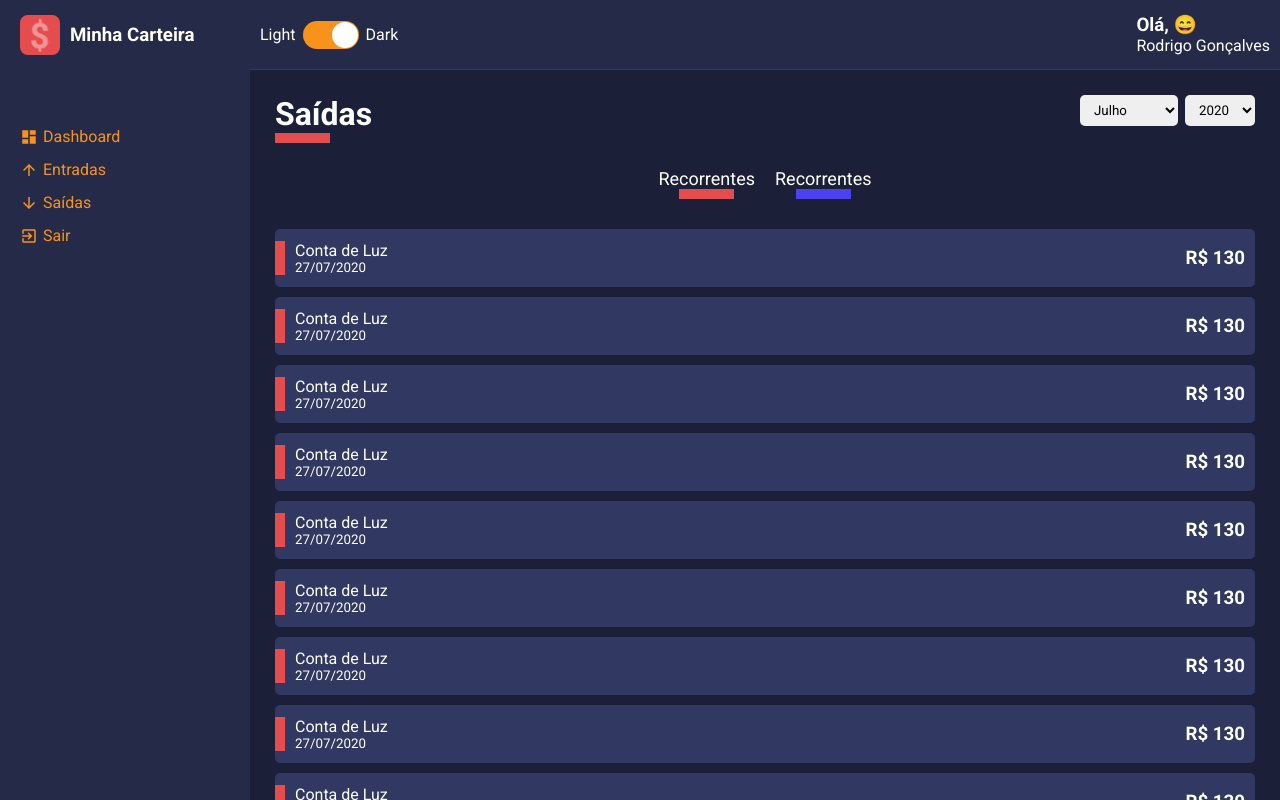
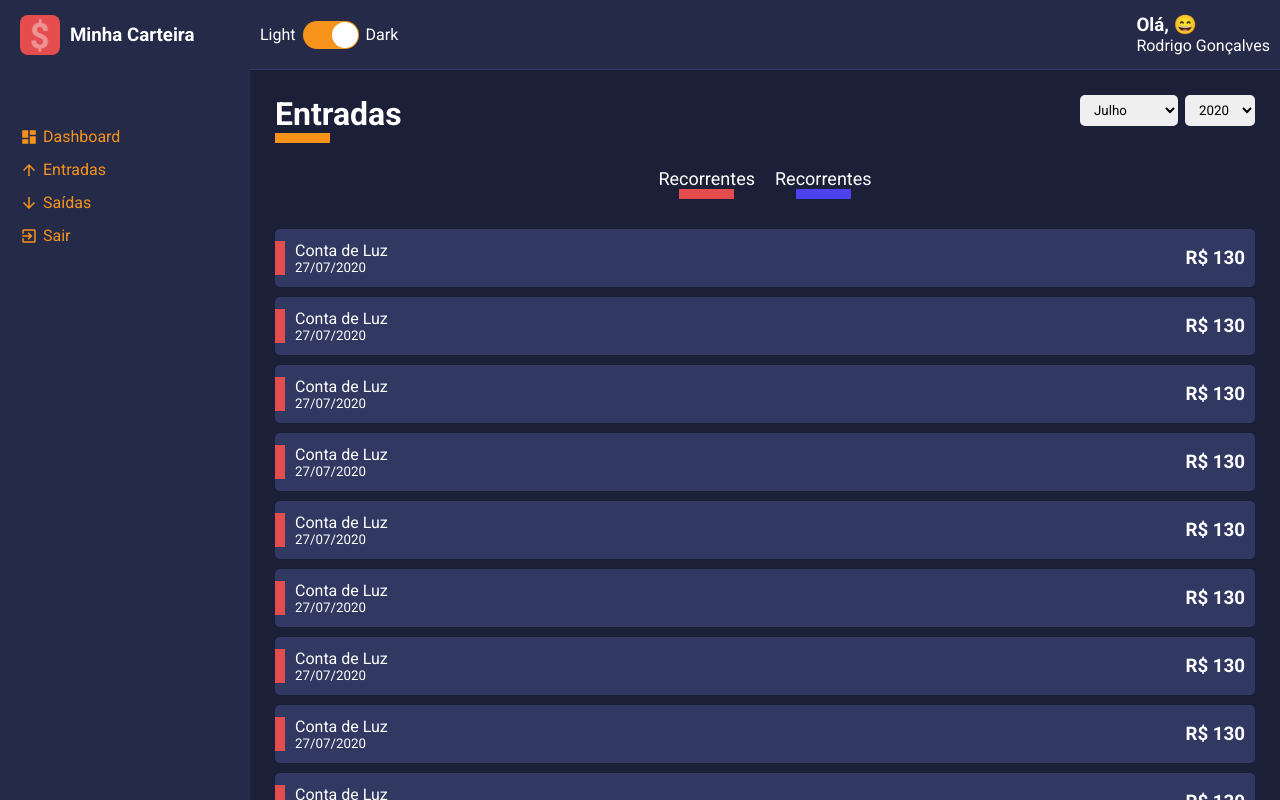
Before and after one commit to CarlosMota/react_e_typescript_desenvolvendo_um_dashboard, a React (Create React App) app: page /list/entry-balance in a window 1280 px wide. Built offline with nearby package versions, Linux system fonts and the light colour scheme.

Commit message:
[S4A21] Criando a navegação de páginas
Signed-off-by: Carlos Silva <carlos.motta89@gmail.com>

```diff
--- a/package.json
+++ b/package.json
@@ -13,6 +13,7 @@
     "react": "^17.0.1",
     "react-dom": "^17.0.1",
     "react-icons": "^4.2.0",
+    "react-router-dom": "^5.2.0",
     "react-scripts": "4.0.2",
     "react-switch": "^6.0.0",
     "styled-components": "^5.2.1",
@@ -44,6 +45,7 @@
     ]
   },
   "devDependencies": {
+    "@types/react-router-dom": "^5.1.7",
     "@types/styled-components": "^5.1.7"
   }
 }
--- a/src/App.tsx
+++ b/src/App.tsx
@@ -2,9 +2,9 @@
 /**Sem esse Theme provider ocorre uma exceção informando que a propriedade secondary não existe */
 import {ThemeProvider} from 'styled-components';
 import GlobalStyles from './styles/GlobalStyles';
-import Dashboard from './pages/Dashboard';
-import List from './pages/List';
-import Layout from './Components/Layout';
+
+import Routes from './routes';
+
 // import dark from './styles/themes/dark';
 import dark from './styles/themes/dark';
 /**
@@ -15,9 +15,7 @@
     return (
         <ThemeProvider theme={dark}>
             <GlobalStyles/>
-            <Layout>
-                <List/>
-            </Layout>
+            <Routes/>
         </ThemeProvider>
     );
 }
--- a/src/Components/Aside/index.tsx
+++ b/src/Components/Aside/index.tsx
@@ -26,17 +26,17 @@
             </Header>
 
             <MenuContainer>
-                <MenuItemLink href="#">
+                <MenuItemLink href="/dashboard">
                     <MdDashboard/>
                     Dashboard
                 </MenuItemLink>
 
-                <MenuItemLink href="#">
+                <MenuItemLink href="/list/entry-balance">
                     <MdArrowUpward/>
                     Entradas
                 </MenuItemLink>
 
-                <MenuItemLink href="#">
+                <MenuItemLink href="/list/exit-balance">
                     <MdArrowDownward/>
                     Saídas
                 </MenuItemLink>
--- a/src/Components/SelectInput/index.tsx
+++ b/src/Components/SelectInput/index.tsx
@@ -15,7 +15,10 @@
             <select>
                 {
                     options.map(option => {
-                        return <option value={option.value}>{option.label}</option>
+                        return <option
+                                    key={option.value}
+                                    value={option.value}>{option.label}
+                                </option>
                     })
                 }
             </select>
--- a/src/pages/List/index.tsx
+++ b/src/pages/List/index.tsx
@@ -1,12 +1,34 @@
-import React from 'react';
+import React,{useMemo} from 'react';
 import {Container, Content, Filters} from './styles';
 import ContentHeader from '../../Components/ContentHeader';
 import SelectInput from '../../Components/SelectInput';
 import HistoryFinanceCard from '../../Components/HistoryFinanceCard';
+
 /**
  * Variavel List do tipo Functional Component
  */
-const List: React.FC = () => {
+
+interface IRouteParams{
+    match: {
+        params: {
+            type: string;
+        }
+    }
+}
+
+const List: React.FC<IRouteParams> = ({match}) => {
+
+    const {type} = match.params;
+
+    const headerPage = useMemo(() => {
+        return type === 'entry-balance' ? {
+            title: 'Entradas',
+            lineColor: '#F7931B'
+        } : {
+            title: 'Saídas',
+            lineColor: '#E44C4E'
+        }
+    },[type]);
 
     const months = [
         { value: 7, label: 'Julho'},
@@ -22,7 +44,7 @@
 
     return (
         <Container>
-            <ContentHeader title="Saídas" lineColor="#E44C4E">
+            <ContentHeader title={headerPage.title} lineColor={headerPage.lineColor}>
                 <SelectInput options={months}/>
                 <SelectInput options={years}/>
             </ContentHeader>
--- /dev/null
+++ b/src/routes/app.routes.tsx
@@ -0,0 +1,19 @@
+import React from 'react';
+//npm install --save react-router-dom
+//npm i --save-dev @types/react-router-dom -D
+//Tipagem é para ser usada só em desenvolvimento
+import {Switch, Route} from 'react-router-dom';
+import Layout from '../Components/Layout';
+import Dashboard from '../pages/Dashboard';
+import List from '../pages/List';
+
+const AppRoutes: React.FC = () => (
+    <Layout>
+        <Switch>
+            <Route path="/Dashboard" exact component={Dashboard}/>
+            <Route path="/list/:type" exact component={List}/>
+        </Switch>
+    </Layout>
+);
+
+export default AppRoutes;
--- /dev/null
+++ b/src/routes/index.tsx
@@ -0,0 +1,12 @@
+//Verificação de o usuário está logado ou não
+import React from 'react';
+import {BrowserRouter} from 'react-router-dom'
+import App from './app.routes';
+
+const Routes: React.FC = () => (
+    <BrowserRouter>
+        <App/>
+    </BrowserRouter>
+);
+
+export default Routes;
```
Also changed, not shown: 1 other file (tests, documents, lock files or other folders).
